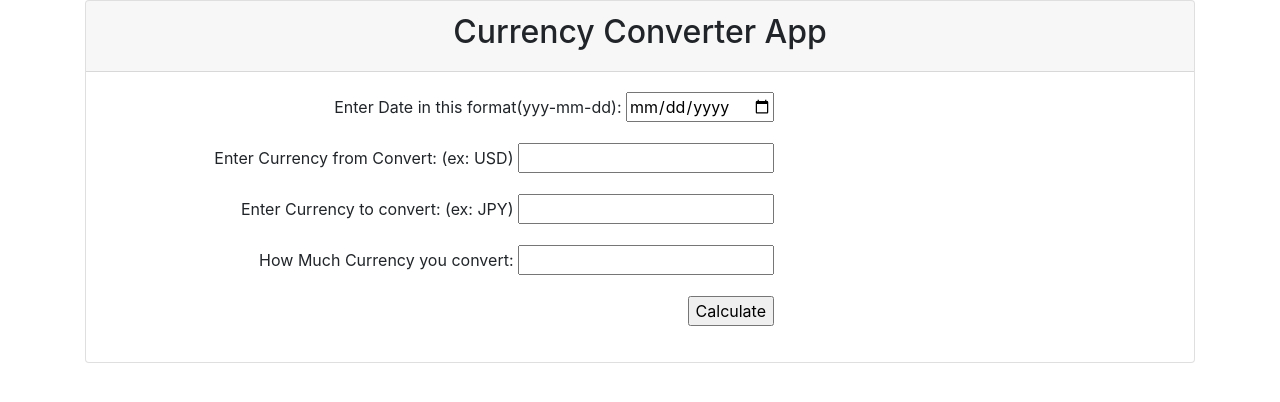
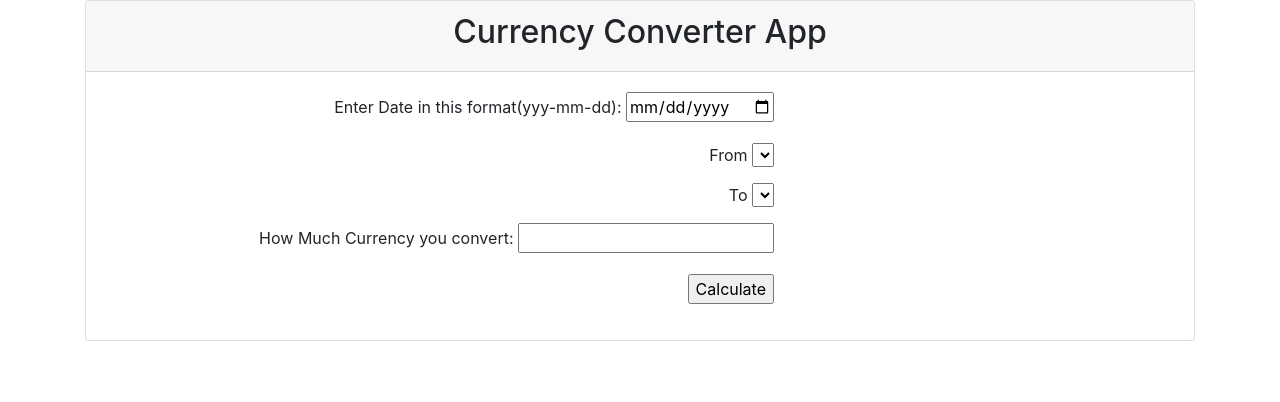
Before and after one commit to sajib1066/CurrencyConverterApp, a Flask app: page / in a window 1280 px wide. Shown: the top 402 px of the page. Run offline with Flask 2, Linux system fonts and the light colour scheme; lists and menus that the app fills with data are empty; some libraries are stand-ins or nearby versions.

Commit message:
add select field

```diff
--- a/converter/forms.py
+++ b/converter/forms.py
@@ -1,9 +1,22 @@
 from flask_wtf import FlaskForm
 from wtforms import DateField, StringField, FloatField, SelectField, SubmitField
+import requests
 
 class InputDataForms(FlaskForm):
     date = DateField("Enter Date in this format(yyy-mm-dd): ")
-    base = StringField("Enter Currency from Convert: (ex: USD)")
-    currency = StringField("Enter Currency to convert: (ex: JPY)")
+
+    url = 'https://api.exchangeratesapi.io/latest'
+    response = requests.get(url)
+    curr = response.json()['rates'].keys()
+    curr = list(curr)
+
+    choice = []
+    for i in curr:
+        tpl = (i, i)
+        choice.append(tpl)
+
+
+    base = SelectField('base', choices=choice) # StringField("Enter Currency from Convert: (ex: USD)")
+    currency = SelectField('currency', choices=choice) # StringField("Enter Currency to convert: (ex: JPY)")
     quantity = FloatField(f'How Much Currency you convert:')
     submit = SubmitField('Calculate')
--- a/converter/templates/home.html
+++ b/converter/templates/home.html
@@ -25,12 +25,10 @@
                             {{ form.date() }}
                         </p>
                         <p>
-                            {{ form.base.label }}
-                            {{ form.base() }}
+                            From {{ form.base() }}
                         </p>
                         <p>
-                            {{ form.currency.label }}
-                            {{ form.currency() }}
+                            To {{ form.currency() }}
                         </p>
                         <p>
                             {{ form.quantity.label }}
```
